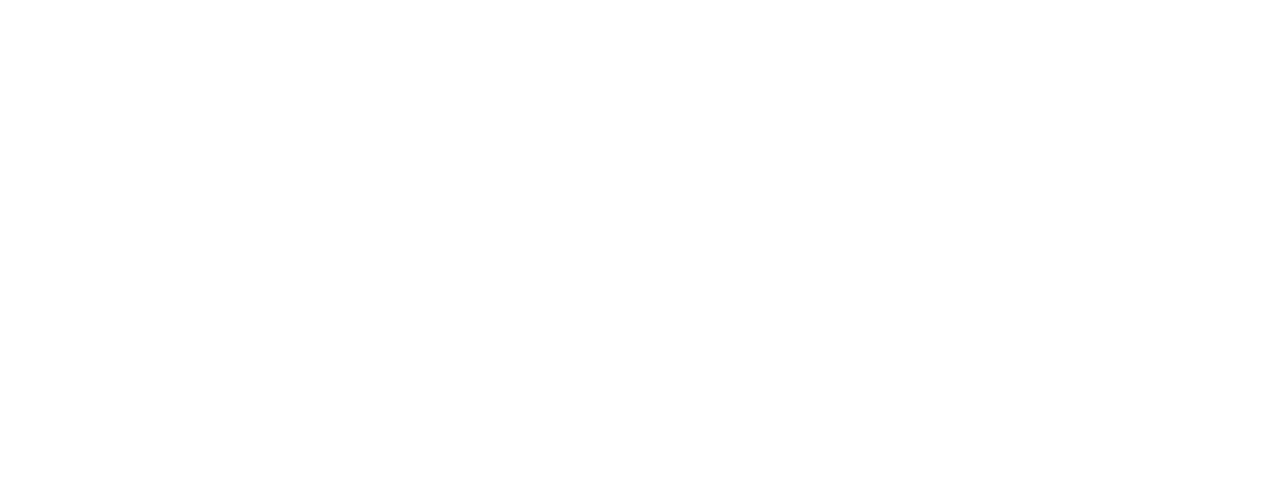
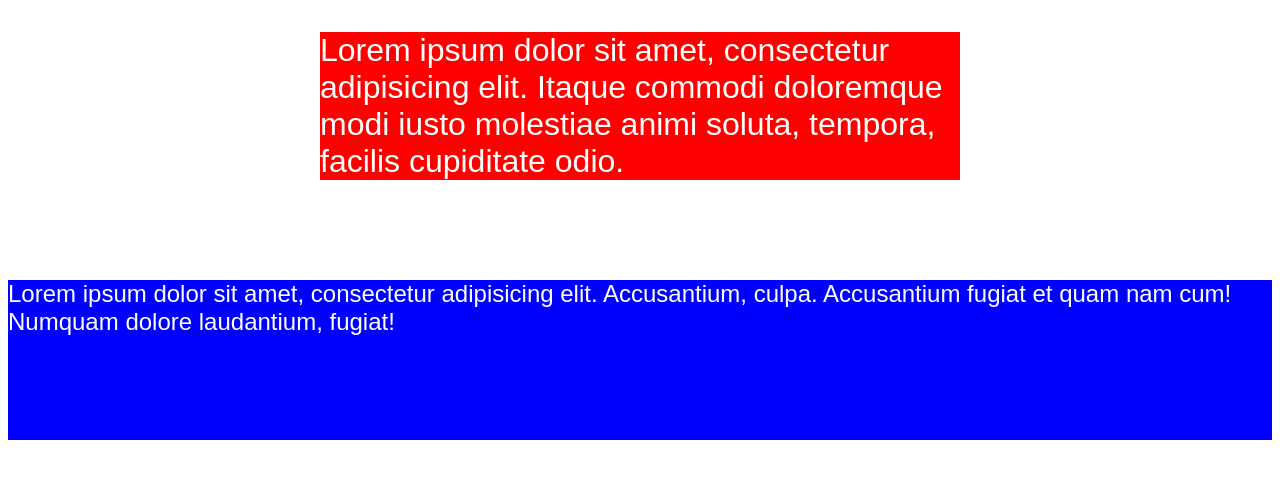
Before and after one commit to Floo-Paula/KursWebDew, a plain HTML site: page KursWebDev/dzień 2/index.html in a window 1280 px wide. Drawn offline with Linux system fonts and the light colour scheme.

Commit message:
zrobione zadanie

```diff
--- a/KursWebDev/dzień 2/css/style.css
+++ b/KursWebDev/dzień 2/css/style.css
@@ -0,0 +1,27 @@
+.red {
+    background-color: rgb(255, 0, 0);
+    width: 50vw;
+    margin: 0 auto;
+}
+
+.blue {
+    background-color: #00f;
+    height: 20vh;
+    margin-top: 100px;
+}
+
+body {
+    color: white;
+}
+
+body > div > p {
+    font-size: 2rem;
+}
+
+div + div > p {
+    font-size: 1.5rem;
+}
+
+html {
+    font-family: arial;
+}
--- a/KursWebDev/dzień 2/index.html
+++ b/KursWebDev/dzień 2/index.html
@@ -1,14 +1,21 @@
 <!DOCTYPE html>
-<html lang="en">
+<html lang="pl">
 
 <head>
     <meta charset="UTF-8">
-    <title>Document</title>
+    <title>zadanie dzień 2</title>
+    <meta name="viewport" content="width=device-width, user-scalable=no, initial-scale=1.0, maximum-scale=1.0, minimum-scale=1.0">
+    <!--    STYLE -->
     <link rel="stylesheet" href="css/style.css">
 </head>
 
 <body>
-
+    <div class='red'>
+        <p>Lorem ipsum dolor sit amet, consectetur adipisicing elit. Itaque commodi doloremque modi iusto molestiae animi soluta, tempora, facilis cupiditate odio.</p>
+    </div>
+    <div class='blue'>
+        <p>Lorem ipsum dolor sit amet, consectetur adipisicing elit. Accusantium, culpa. Accusantium fugiat et quam nam cum! Numquam dolore laudantium, fugiat!</p>
+    </div>
 </body>
 
 </html>
```
